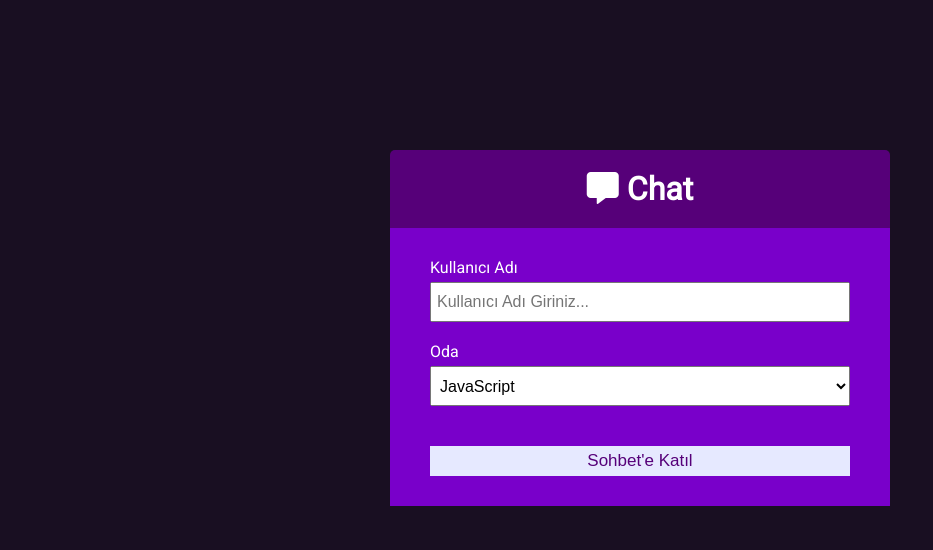
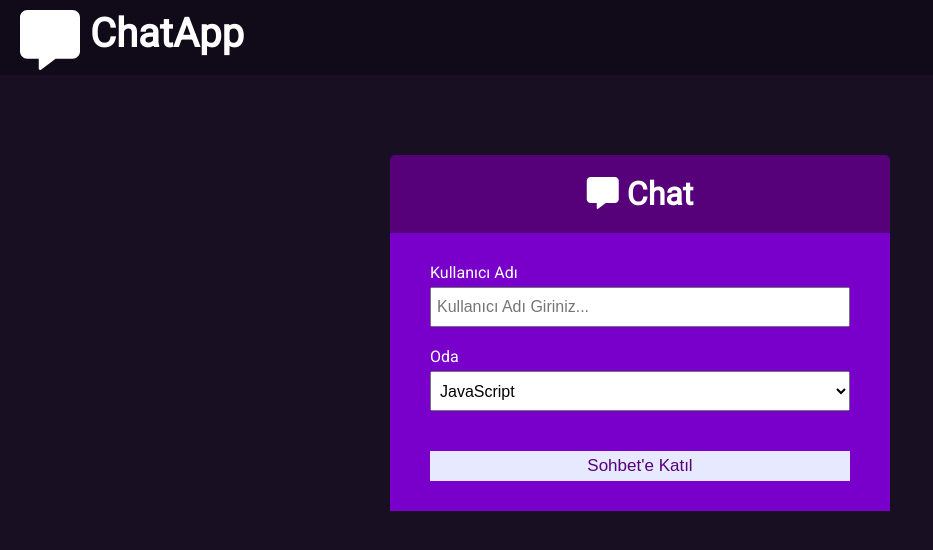
Before and after one commit to fatihinho/chatapp-js, a website: page public/index.html in a window 1280 px wide. Shown: the whole page, without its empty margins (0-933 px from the left). Drawn offline with Linux system fonts and the light colour scheme.

Commit message:
Initial commit

```diff
--- a/public/css/style.css
+++ b/public/css/style.css
@@ -5,6 +5,7 @@
 	--dark-color-b: #7900ca;
 	--light-color: #e6e9ff;
 	--bg-color: #190f22;
+	--nav-color: #110a18;
 	--success-color: #5cb85c;
 	--error-color: #d9534f;
 }
@@ -19,11 +20,7 @@ body {
 	font-family: 'Roboto', sans-serif;
 	font-size: 16px;
 	background: var(--bg-color);
-	margin: 20px;
-}
-
-body .join-container {
-	margin-top: 150px;
+	margin: 0px;
 }
 
 ul {
@@ -182,6 +179,29 @@ a {
 	width: 100%;
 }
 
+.nav-header {
+	height: 75px;
+	background-color: var(--nav-color);
+}
+
+.nav-logo {
+	display: inline-block;
+}
+
+.nav-img {
+	margin-top: 10px;
+	margin-left: 20px;
+	float: left;
+}
+
+.nav-name {
+	color: white;
+	font-weight: bold;
+	font-size: 40px;
+	margin-left: 90px;
+	margin-top: 10px;
+}
+
 @media (max-width: 700px) {
 	.chat-main {
 		display: block;
--- a/public/index.html
+++ b/public/index.html
@@ -8,6 +8,12 @@
     <title>ChatApp</title>
 </head>
 <body>
+    <nav class="nav-header">
+        <div class="nav-logo">
+            <img class="nav-img" src="./svg/comment-alt-solid.svg" alt="">
+            <p class="nav-name">ChatApp</p>
+        </div>
+    </nav>
     <div class="join-container">
         <header class="join-header">
             <h1><i class="fas fa-comment-alt"></i> Chat</h1>
```
Also changed, not shown: public/svg/comment-alt-solid.svg (added).
